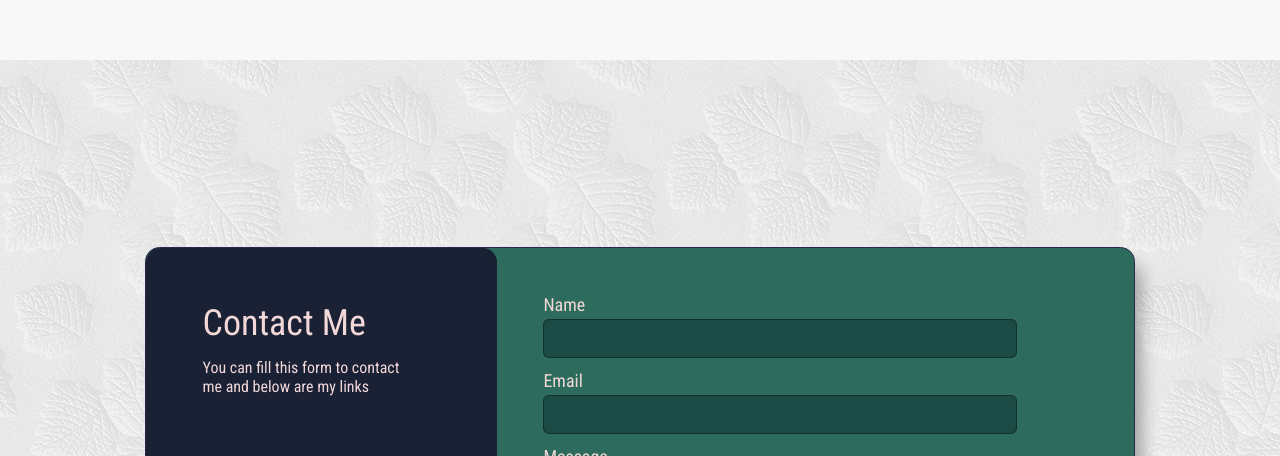
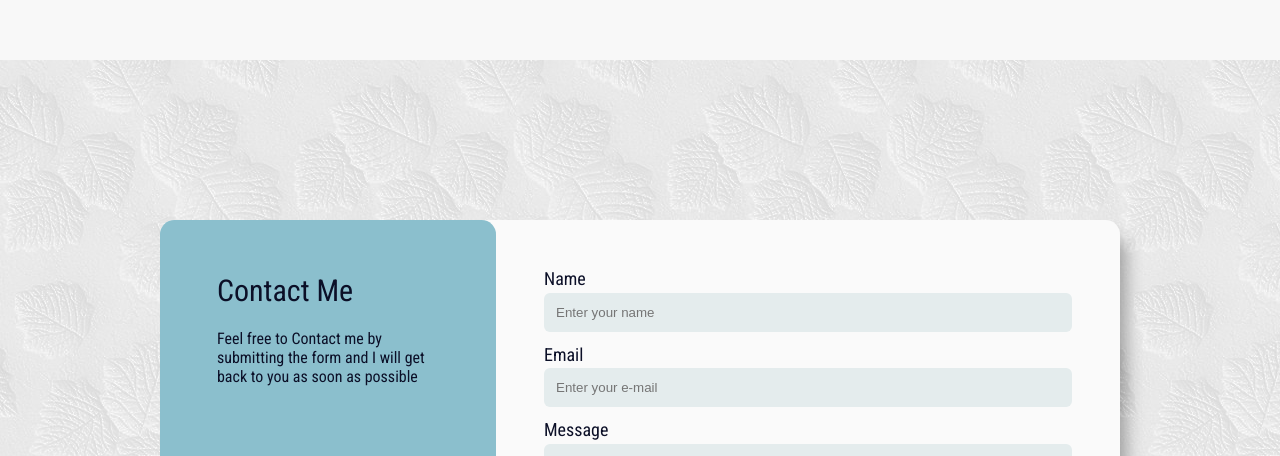
Before and after one commit to nikhil-223/myPortfolio, a React (Create React App) app: page / in a window 1280 px wide. Shown: the part 2344-2800 px from the top of the page. Built offline with nearby package versions, Linux system fonts and the light colour scheme.

Commit message:
responsiveness in contact

```diff
--- a/src/App.css
+++ b/src/App.css
@@ -6,7 +6,7 @@
 }
 :root{
     font-size: 12px;
-    --text-color:rgb(242, 216, 216);
+    --text-color:#0b0f27;
     --bg-color1:#0b0f27;
     --bg-color2:#6a8c91;
     --bg-color3:#E83F6F;
@@ -14,14 +14,15 @@
     --bg-color5:#F2EFC7;
     --bg-color6:#E71D36;
     --bg-color7:#1a7569;
-	--bg-color8:#1c4a44;
-    --bg-contact-color9:#203841;
-    --bg-contact-color10:#1a2135;
-    --bg-contact-color11:#2d6c5c;
+	--bg-color8:#e4eced;
+    --bg-contact-color9:#d5e5eb;
+    --bg-contact-color10:#8bbfcd;
+    --bg-contact-color11:#FAFAFA;
 }
 html{
     scroll-behavior: smooth;
 }
+
 body{
     background: var(--bg-color1);
     font-family: 'Roboto Condensed', sans-serif;
@@ -32,3 +33,9 @@ a{
     text-decoration: none;
     color: unset;
 }
+
+@media only screen and (max-width: 950px) {
+	html {
+		font-size: 12px;
+	}
+}
--- a/src/components/contact/Contact.css
+++ b/src/components/contact/Contact.css
@@ -1,25 +1,25 @@
 #contact {
 	width: 100%;
 	height: 100vh;
-	/* background-color: var(--bg-contact-color9); */
-    background-image: url('../../images/background.jpg');
-	display: grid;
-	place-content: center;
-
+	background-image: url("../../images/background.jpg");
+	display: flex;
+	align-items: center;
+	justify-content: center;
+	padding: 2rem;
 }
 .contact-box {
-	width: 82.58rem;
-	height: 35.42rem;
+	width: 80rem;
+	height: 40rem;
 	background: var(--bg-contact-color11);
 	box-shadow: 12px 13px 18px -6px rgba(0, 0, 0, 0.33);
 	border-radius: 1.2rem;
 	display: flex;
-    border: 1px solid rgb(40, 40, 78);
+	flex-direction: row;
 }
 .contact-me {
-	width: 29.33rem;
-	height: 35.42rem;
-	 background:var(--bg-contact-color10);
+	width: 35%;
+	height: 100%;
+	background: var(--bg-contact-color10);
 	border-radius: 1.2rem;
 	display: flex;
 	flex-direction: column;
@@ -30,19 +30,18 @@
 
 .contact-me span:nth-child(1) {
 	position: relative;
-	width: 16.58rem;
 	height: 3.67rem;
-	font-size: 3rem;
+	font-size: 2.5rem;
 }
 .contact-me span:nth-child(2) {
 	position: relative;
-	width: 16.58rem;
 	height: 3.67rem;
 	font-size: 1.33rem;
 }
 .contact-form {
-	padding: 3.83rem;
+	padding: 4rem;
 	font-size: 1.5rem;
+	width: 65%;
 	display: flex;
 	flex-direction: column;
 	gap: 1rem;
@@ -53,33 +52,31 @@
 	flex-direction: column;
 	gap: 0.3rem;
 }
-.contact-form div:last-child{
+.contact-form div:last-child {
 	flex-direction: row;
 	justify-content: space-between;
 }
 .contact-form div textarea,
 input {
-	width: 39.48rem;
 	height: 3.25rem;
 	border-radius: 0.5rem;
 	padding: 1rem;
 	border: 1px solid rgba(0, 0, 0, 0.34);
 }
 .contact-form div input {
-	background-color: #1c4a44;
+	background-color: var(--bg-color8);
+	outline: none;
+	border: none;
 }
 .contact-form div textarea {
-	max-width: 39.48rem;
-    height: 5rem;
-	max-height: 5rem;
+	height: 9rem;
+	max-height: 9rem;
+	outline: none;
+	border: none;
 	background-color: var(--bg-color8);
 }
-.contact-form div input:focus{
-	background-color: var(--bg-color7);
-	box-shadow: 0 0 0 0 black;
+.contact-form div input:focus {
 	border: none;
-
-
 }
 .contact-form button {
 	position: relative;
@@ -87,18 +84,43 @@ input {
 	height: 2.83rem;
 	border: none;
 	top: 2rem;
-	background: #4c2020;
+	background: rgb(189, 211, 196);
+	box-shadow: 1px 1px 3px 0.2px rgba(0, 0, 0, 0.33);
 	border-radius: 5px;
 	color: var(--text-color);
 	cursor: pointer;
 }
-.contact-links{
+.contact-links {
 	position: relative;
 	top: 10rem;
-    width: auto;
 	gap: 2rem;
 	height: 5rem;
 	display: flex;
-    justify-content:flex-start;
+	justify-content: flex-start;
 	font-size: 2.8rem;
 }
+
+@media only screen and (max-width: 950px) {
+	.contact-box {
+		height: 65rem;
+		flex-direction: column;
+	}
+	.contact-me {
+		width: 100%;
+		height: auto;
+		padding: 2rem 3rem;
+	}
+	.contact-form {
+		padding: 3rem;
+		font-size: 1.5rem;
+		width: 100%;
+		display: flex;
+		flex-direction: column;
+		gap: 1rem;
+		color: var(--text-color);
+	}
+	.contact-links {
+		top: 0rem;
+		height: auto;
+	}
+}
--- a/src/components/contact/Contact.js
+++ b/src/components/contact/Contact.js
@@ -8,7 +8,8 @@ const Contact = () => {
 				<div className="contact-me">
 					<span>Contact Me</span>
 					<span>
-						You can fill this form to contact me and below are my links{" "}
+						Feel free to Contact me by submitting the form and I will get
+						back to you as soon as possible{" "}
 					</span>
 					<div className="contact-links">
 						<a
@@ -28,11 +29,11 @@ const Contact = () => {
 				<div className="contact-form">
 					<div>
 						<label htmlFor="name">Name</label>
-						<input type="text" id="name" />
+						<input type="text" id="name" placeholder="Enter your name" />
 					</div>
 					<div>
 						<label htmlFor="email">Email</label>
-						<input type="email" id="email" />
+						<input type="email" id="email" placeholder="Enter your e-mail" />
 					</div>
 					<div>
 						<label htmlFor="message">Message</label>
--- a/src/components/home/Home.scss
+++ b/src/components/home/Home.scss
@@ -20,7 +20,8 @@
 }
 
 .profile-info{
-    width: 60%;
+    width: 100%;
+    min-width: 40rem;
     height: 100%;
     font-size: 5rem;
     font-weight: 800;
--- a/src/components/navbar/Navbar.css
+++ b/src/components/navbar/Navbar.css
@@ -10,7 +10,7 @@
     color: black;
 	z-index: 5;
 	font-size: 1.5rem;
-	padding-left: 5rem;
+	padding-left: 2rem;
 	background: #ffffff;
 }
 .navbar div{
--- a/src/components/navbar/Navbar.js
+++ b/src/components/navbar/Navbar.js
@@ -36,22 +36,22 @@ const Navbar = (props) => {
 				<ul className="menu">
 					<li className="menu_item">
 						<a href="#home" className="nav-item-active" onClick={colorset}>
-							Home
+							HOME
 						</a>
 					</li>
 					<li className="menu_item">
 						<a href="#about" onClick={colorset}>
-							About
+							ABOUT
 						</a>
 					</li>
 					<li className="menu_item">
 						<a href="#projects" onClick={colorset}>
-							Projects
+							PROJECTS
 						</a>
 					</li>
 					<li className="menu_item">
 						<a href="#contact" onClick={colorset}>
-							Contact
+							CONTACT
 						</a>
 					</li>
 				</ul>
```
Lines whose indentation alone changed are shown as unchanged.
